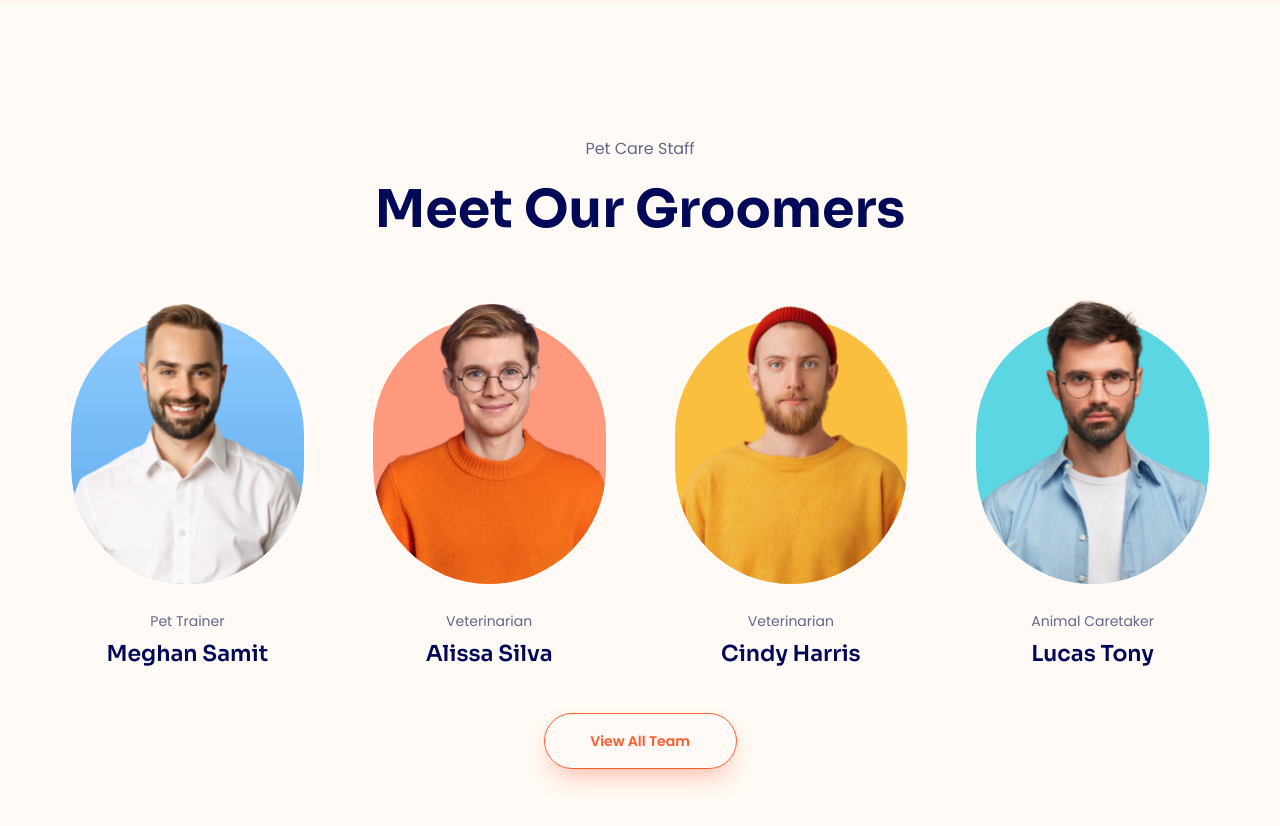
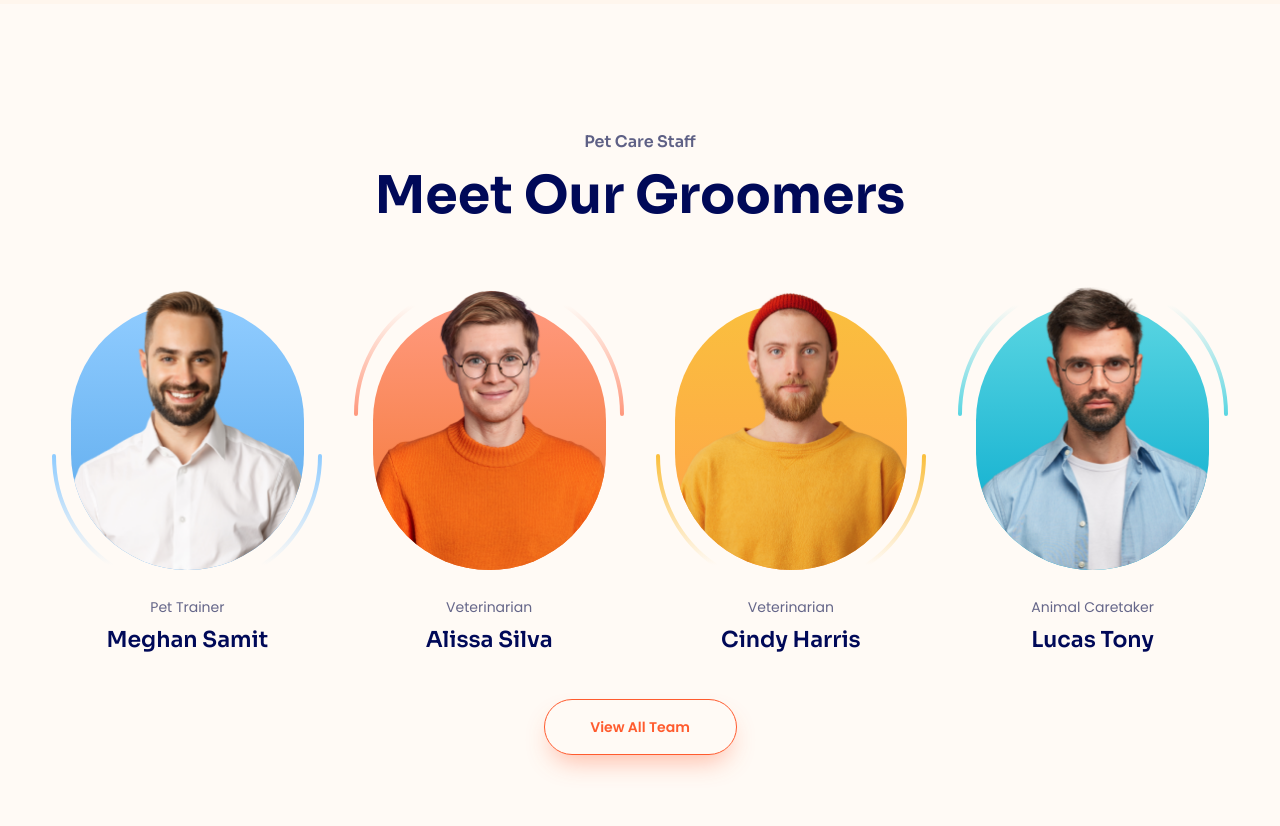
Before and after one commit to bacdevv/f8-project-04, a plain HTML site: page index.html in a window 1280 px wide. Shown: the part 3460-4286 px from the top of the page. Drawn offline with Linux system fonts and the light colour scheme.

Commit message:
Update Staff #2

```diff
--- a/assets/css/styles.css
+++ b/assets/css/styles.css
@@ -727,6 +727,13 @@ button {
 	text-align: center;
 }
 
+.staff__desc {
+	color: #5e6085;
+	font-family: Sora, sans-serif;
+	font-weight: 600;
+	line-height: 1;
+}
+
 .staff__heading {
 	margin-top: 15px;
 }
@@ -744,7 +751,6 @@ button {
 
 .staff-item__img-wrap {
 	position: relative;
-	overflow: hidden;
 	border-radius: 130px;
 	margin: 0 16px;
 }
@@ -758,19 +764,50 @@ button {
 	left: 0;
 	bottom: 0;
 	border-radius: inherit;
+}
+
+.staff-item__img-wrap::after {
+	position: absolute;
+	left: 50%;
+	bottom: 0;
+	transform: translateX(-50%);
+}
+
+.staff-item:nth-child(even) .staff-item__img-wrap::after {
+	bottom: initial;
+	top: 16px;
+}
+
+.staff-item:nth-child(1) .staff-item__img-wrap::before {
 	background: linear-gradient(180deg, #90ccff 0%, #59a8eb 95.96%);
 }
 
+.staff-item:nth-child(1) .staff-item__img-wrap::after {
+	content: url(../icons/staff-icon-01.svg);
+}
+
 .staff-item:nth-child(2) .staff-item__img-wrap::before {
-	background: #ff997e;
+	background: linear-gradient(180deg, #ff997e 0%, #f3752e 100%);
+}
+
+.staff-item:nth-child(2) .staff-item__img-wrap::after {
+	content: url(../icons/staff-icon-02.svg);
 }
 
 .staff-item:nth-child(3) .staff-item__img-wrap::before {
-	background: #fabf3e;
+	background: linear-gradient(180deg, #fabf3e 0%, #ffa14a 100%);
+}
+
+.staff-item:nth-child(3) .staff-item__img-wrap::after {
+	content: url(../icons/staff-icon-03.svg);
 }
 
 .staff-item:nth-child(4) .staff-item__img-wrap::before {
-	background: #5bd6e2;
+	background: linear-gradient(180deg, #5bd6e2 0%, #00a7cc 100%);
+}
+
+.staff-item:nth-child(4) .staff-item__img-wrap::after {
+	content: url(../icons/staff-icon-04.svg);
 }
 
 .staff-item__img {
@@ -778,6 +815,7 @@ button {
 	width: 100%;
 	z-index: 1;
 	display: block;
+	border-radius: inherit;
 }
 
 .staff-item__title {
--- a/index.html
+++ b/index.html
@@ -348,7 +348,7 @@
 			<section class="staff">
 				<div class="container">
 					<div class="staff__top">
-						<p class="section-desc">Pet Care Staff</p>
+						<p class="section-desc staff__desc">Pet Care Staff</p>
 						<h2 class="section-heading staff__heading">Meet Our Groomers</h2>
 					</div>
 
```
Also changed, not shown: assets/icons/staff-icon-01.svg (added), assets/icons/staff-icon-02.svg (added), assets/icons/staff-icon-03.svg (added), assets/icons/staff-icon-04.svg (added).
